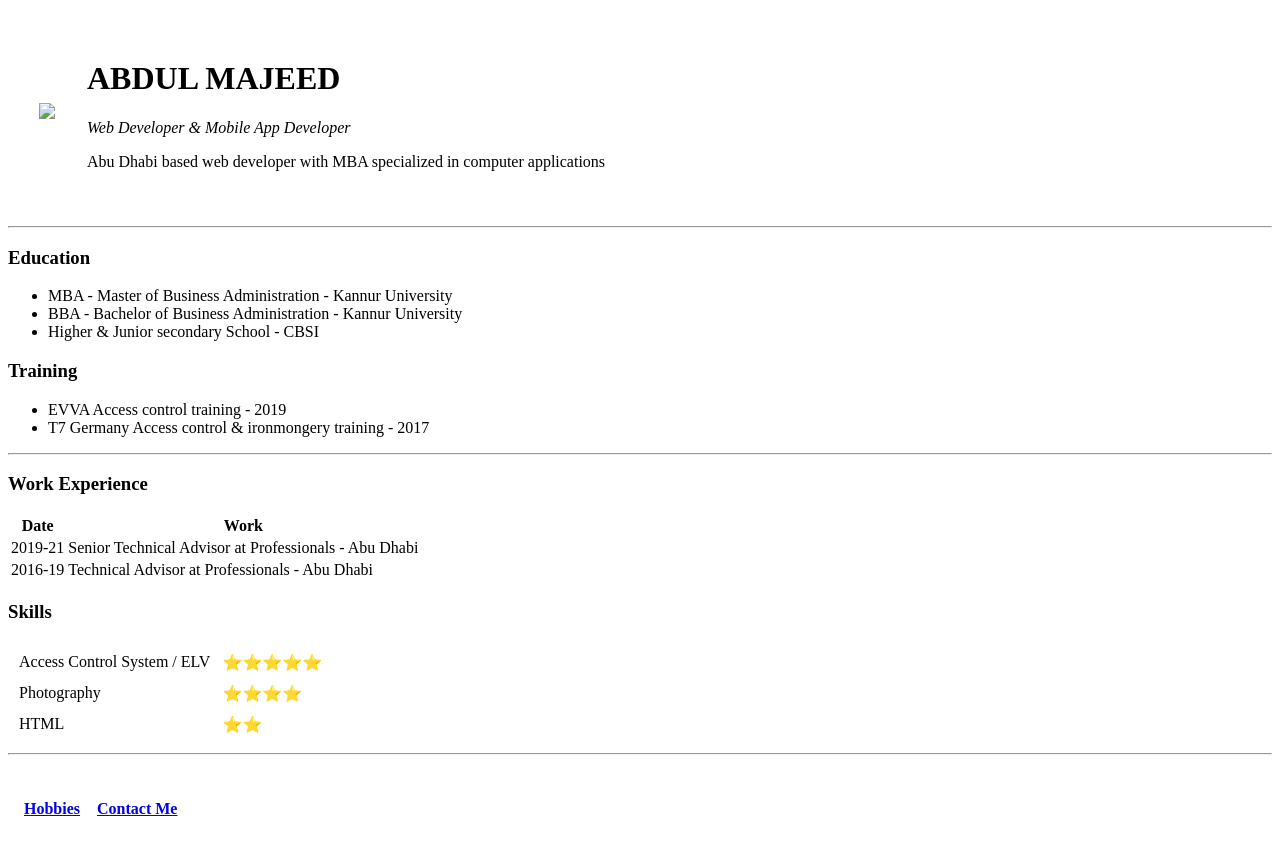
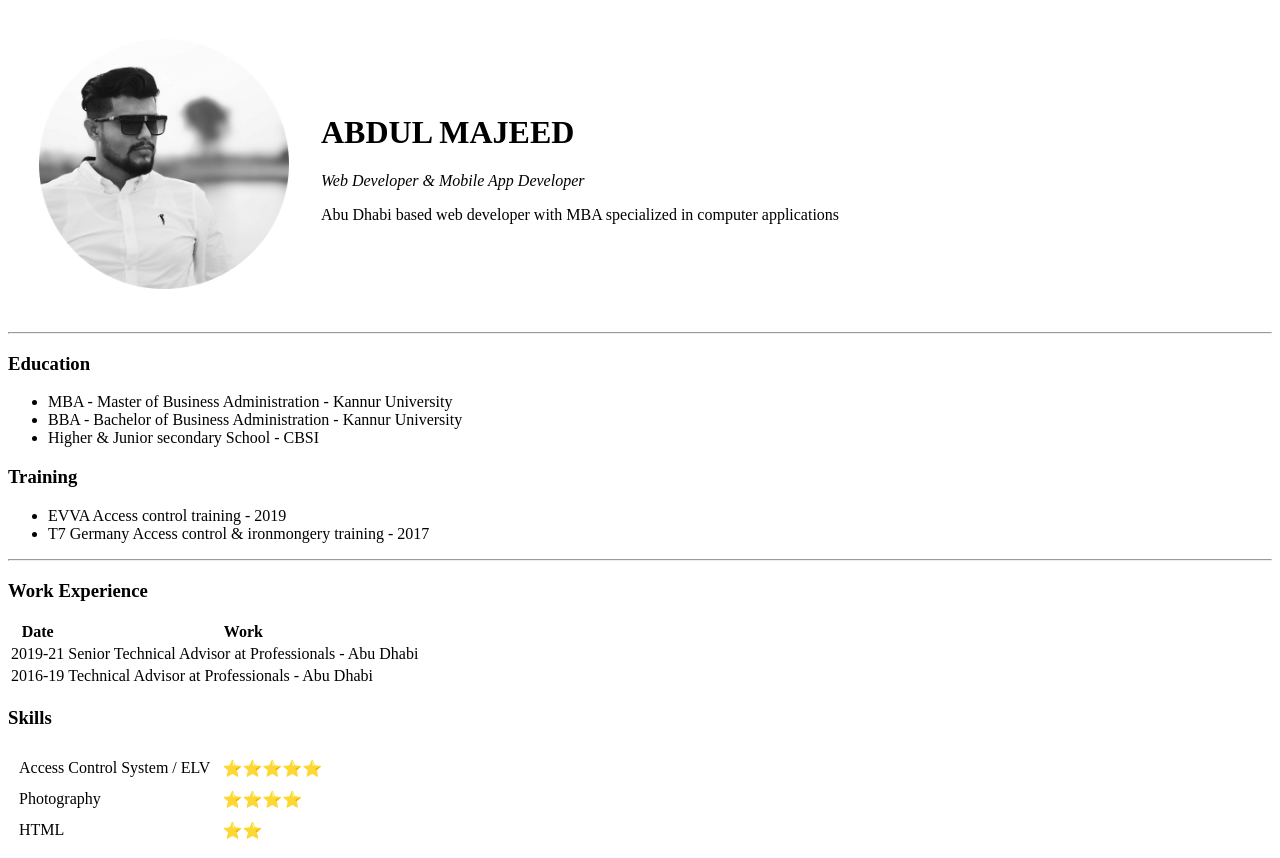
Before and after one commit to majeedmlp/CV, a plain HTML site: page index.html in a window 1280 px wide. Shown: the top 858 px of the page. Drawn offline with Linux system fonts and the light colour scheme.

Commit message:
Update index.html

```diff
--- a/index.html
+++ b/index.html
@@ -9,7 +9,7 @@
 <body>
 
   <table cellspacing="30">
-    <td><img src="Images/Profile_picture_circle.png" width="250" height="auto"></td>
+    <td><img src="Profile_picture_circle.png" width="250" height="auto"></td>
     <td>
       <h1>ABDUL MAJEED</h1>
       <p><em>Web Developer & Mobile App Developer</em></p>
```
